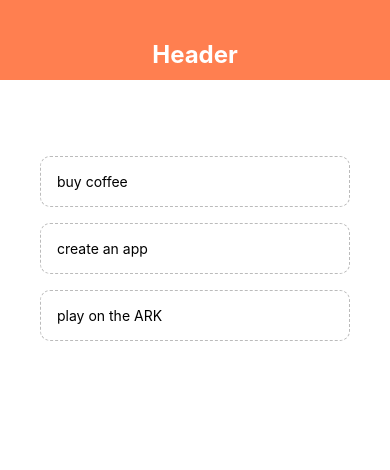
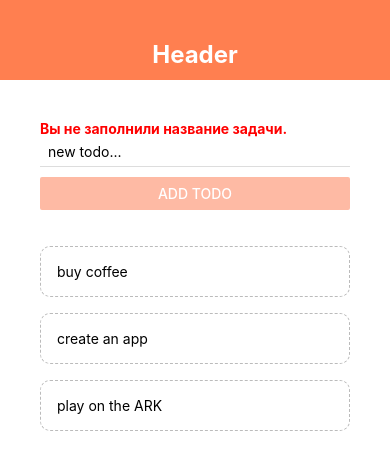
Before and after one commit to SinkLineP/Todo_App_1_React_Native, a React Native app: screen / in a window 390 px wide. Shown: the top 470 px of the page. Built offline with nearby package versions, Linux system fonts and the light colour scheme.

Commit message:
created app todo

```diff
--- a/App.js
+++ b/App.js
@@ -1,9 +1,10 @@
 import React from "react";
 import { StatusBar } from 'expo-status-bar';
-import {Button, FlatList, StyleSheet, View} from 'react-native';
+import {FlatList, StyleSheet, View} from 'react-native';
 import {useState} from "react";
 import Header from "./components/Header/Header";
 import TodoItem from "./components/TodoItem/TodoItem";
+import CreatedTodo from "./components/CreatedTodo/CreatedTodo";
 
 export default function App() {
   const [todos, setTodos] = useState([
@@ -18,17 +19,28 @@ export default function App() {
     })
   }
 
+  const pushTodoToData = (value) => {
+    setTodos((prevTodos) => {
+      return [
+        {text: value, key: Math.random().toString()},
+        ...prevTodos
+      ]
+    })
+  }
+
+
+
+
   return (
     <View style={styles.container}>
-      {/*header*/}
       <Header />
       <View style={styles.content}>
-        {/*form*/}
+        <CreatedTodo submitHandler={pushTodoToData} />
         <View style={styles.list}>
           <FlatList data={todos} renderItem={
             ({ item }) => {
               return (
-                <TodoItem item={item} handleClick={handleClick} />
+                <TodoItem item={item} handleClick={handleClick}/>
               )
             }
           } />
--- a/app.json
+++ b/app.json
@@ -1,7 +1,7 @@
 {
   "expo": {
-    "name": "TodoAppOne",
-    "slug": "TodoAppOne",
+    "name": "TodoAppOne_post1",
+    "slug": "TodoAppOne_post1",
     "version": "1.0.0",
     "orientation": "portrait",
     "icon": "./assets/icon.png",
@@ -15,16 +15,23 @@
       "**/*"
     ],
     "ios": {
-      "supportsTablet": true
+      "supportsTablet": true,
+      "bundleIdentifier": "."
     },
     "android": {
       "adaptiveIcon": {
         "foregroundImage": "./assets/adaptive-icon.png",
         "backgroundColor": "#ffffff"
-      }
+      },
+      "package": "com.sinkline_p.TodoAppOne_post1"
     },
     "web": {
       "favicon": "./assets/favicon.png"
+    },
+    "extra": {
+      "eas": {
+        "projectId": "e61eafbe-6c21-4795-b0e4-15a0ed29f49f"
+      }
     }
   }
 }
--- a/components/CreatedTodo/CreatedTodo.js
+++ b/components/CreatedTodo/CreatedTodo.js
@@ -1,22 +1,57 @@
 import React, {useState} from "react";
-import {StyleSheet, Text, TextInput, TouchableOpacity, View} from "react-native";
+import {Button, StyleSheet, TextInput, View, Text} from "react-native";
 
-export default function CreatedTodo() {
-  const [text, setText] = useState("")
+export default function CreatedTodo({ submitHandler }) {
+  const [text, setText] = useState("");
+  const [isStatus, setStatus] = useState(false);
+
   const changeHandler = (content) => {
-    setText(content)
+    if (content !== "") {
+      setStatus(true)
+      setText(content)
+    } else {
+      setStatus(false)
+    }
   }
+
+  const showMessageError = (errorMessage) => {
+    return errorMessage;
+  }
+
 
   return (
     <View>
+      <Text style={styles.errorMessage}>{!isStatus ? showMessageError("Вы не заполнили название задачи.") : ""}</Text>
       <TextInput
+        value={text}
+        style={styles.input}
         placeholder={"new todo..."}
         onChangeText={changeHandler}
       />
+      <Button
+        title={"add todo"}
+        onPress={() => {
+          if (isStatus !== false) {
+            submitHandler(text)
+            setText("")
+            setStatus(false)
+          }
+        }}
+        color={!isStatus ? "#febaa4" : "coral"} />
     </View>
   )
 }
 
 const styles = StyleSheet.create({
-
+  input: {
+    marginBottom: 10,
+    paddingHorizontal: 8,
+    paddingVertical: 6,
+    borderBottomWidth: 1,
+    borderBottomColor: "#ddd"
+  },
+  errorMessage: {
+    color: "red",
+    fontWeight: "bold"
+  }
 })
```
Also changed, not shown: eas.json (added, +28 -0 lines).
